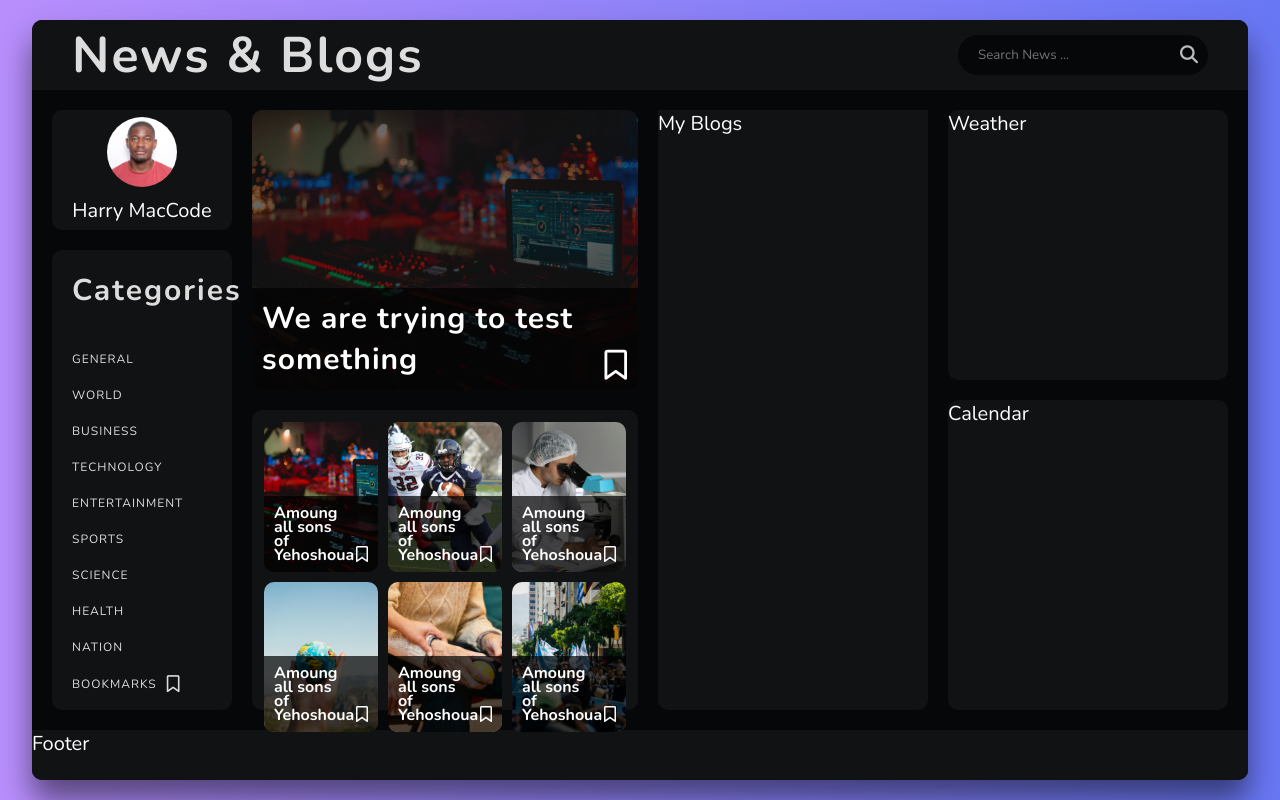
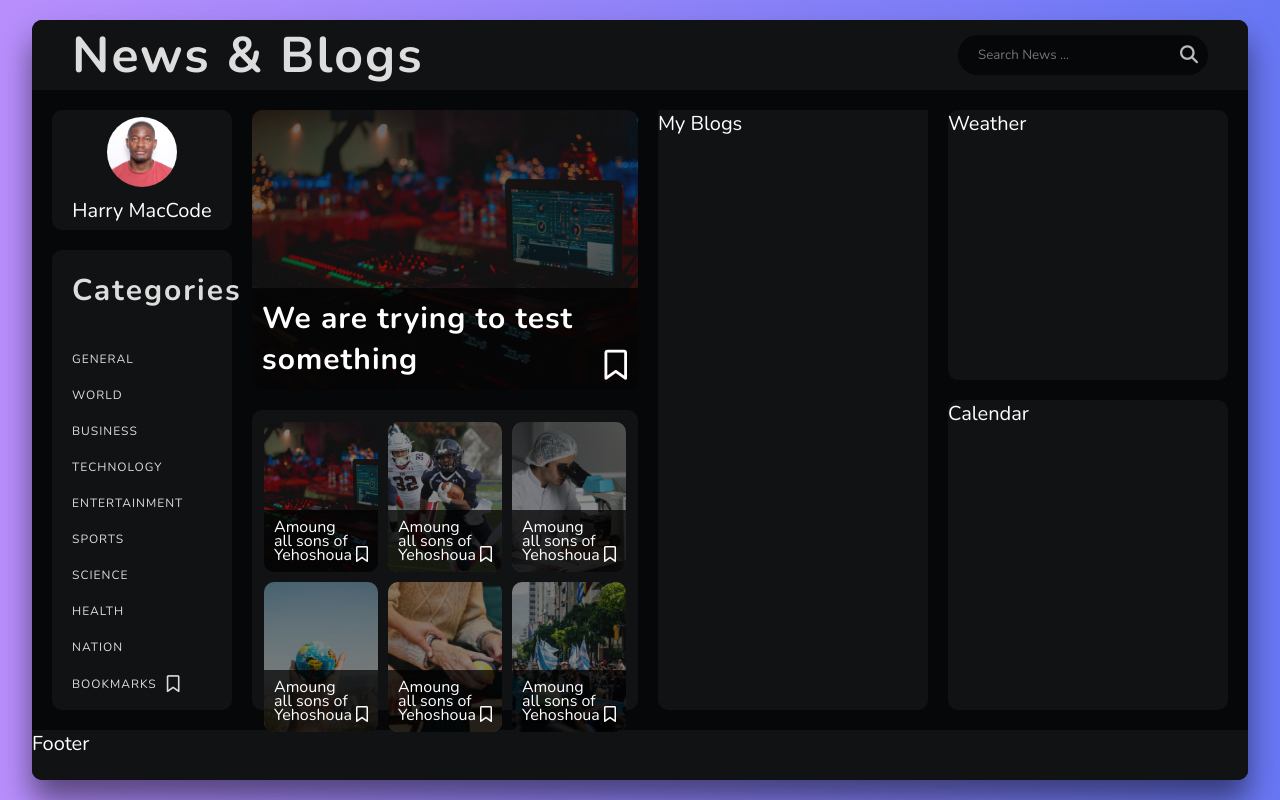
Before and after one commit to Harry8679/Blog-CAC, a React (Vite) app: page / in a window 1280 px wide. Built offline with nearby package versions, Linux system fonts and the light colour scheme.

Commit message:
Styling and Customizing News Content

```diff
--- a/src/Components/News.css
+++ b/src/Components/News.css
@@ -211,6 +211,7 @@
     display: block;
     object-fit: cover;
     border-radius: 1rem;
+    opacity: 0.5;
 }
 
 .news-grid-item h3 {
@@ -220,6 +221,7 @@
     padding: 1rem 3rem 1rem 1rem;
     font-family: "Nunito", sans-serif;
     font-size: 1.6rem;
+    font-weight: 300;
     line-height: 1.4rem;
     background-color: rgba(0, 0, 0, 0.7);
     width: 100%;
```
